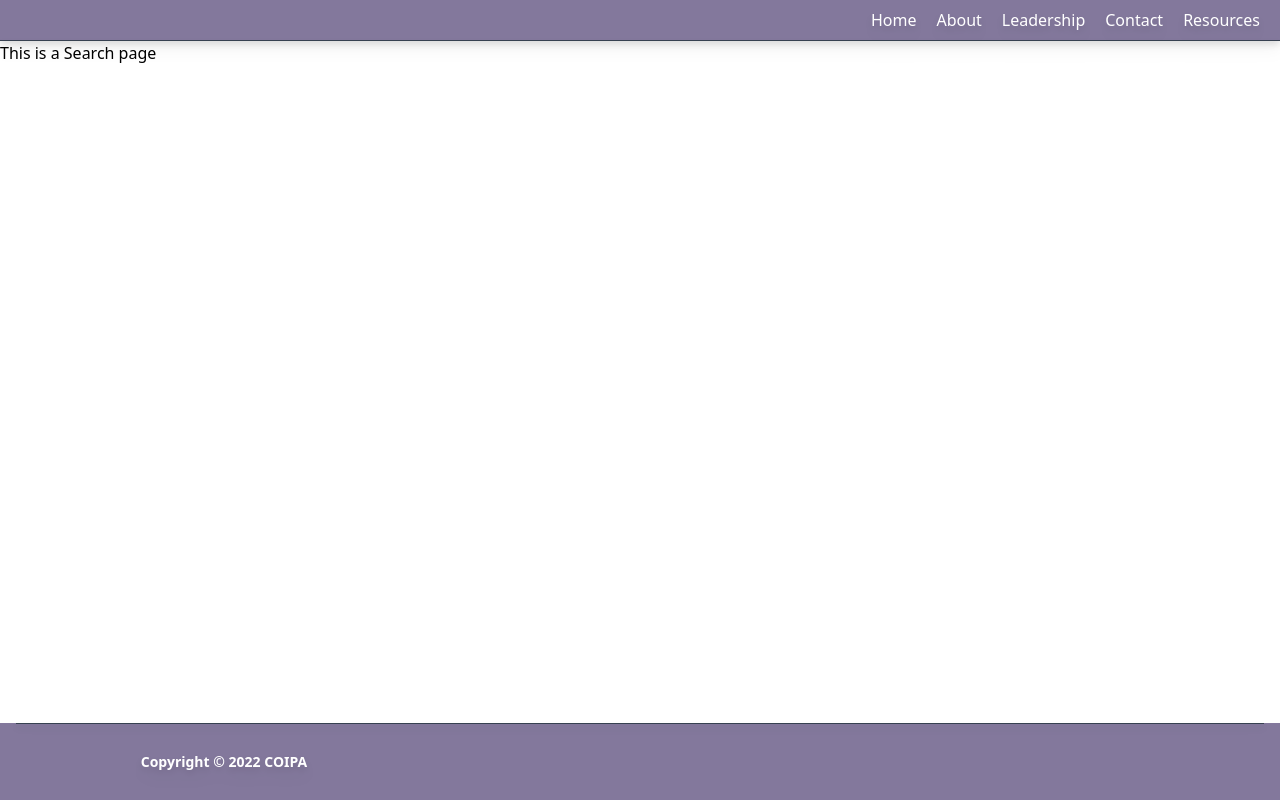
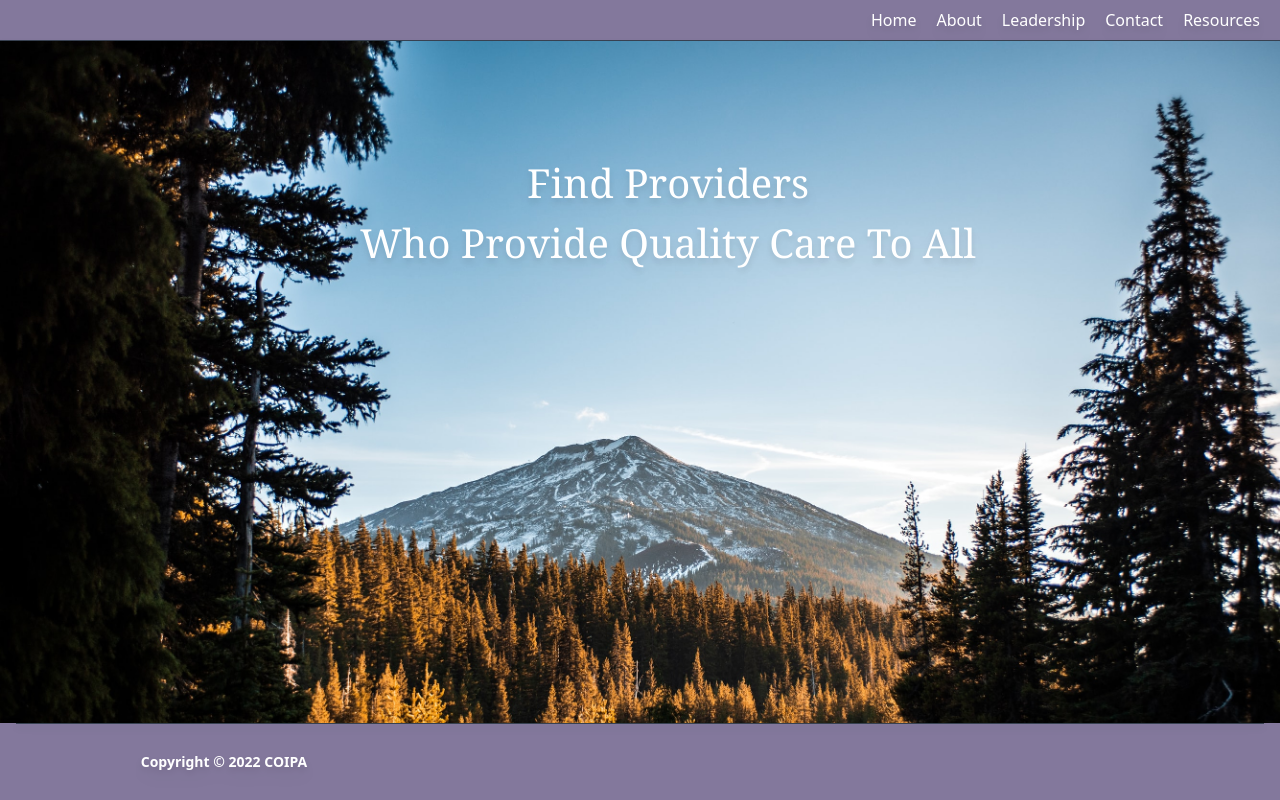
Before and after one commit to adrianna157/provider-search, a Vue app: page /search in a window 1280 px wide. Built offline with nearby package versions, Linux system fonts and the light colour scheme.

Commit message:
add h1 tag to home page

```diff
--- /dev/null
+++ b/src/components/SearchBar.vue
@@ -0,0 +1,7 @@
+<template lang="">
+  <div></div>
+</template>
+<script>
+export default {};
+</script>
+<style lang=""></style>
--- a/src/views/HomeView.vue
+++ b/src/views/HomeView.vue
@@ -1,5 +1,5 @@
 <template>
-  <div class="columns-2 gap-0">
+  <div class="fixed columns-2 gap-0">
     <img
       class="relative h-large w-large top-0 drop-shadow-lg"
       src="@/assets/bachelor.jpeg"
--- a/src/views/SearchView.vue
+++ b/src/views/SearchView.vue
@@ -1,5 +1,10 @@
 <template>
-  <div class="about">
-    <h1>This is a Search page</h1>
+  <div class="fixed bg-bachelor bg-cover h-screen w-full">
+    <div
+      class="text-center text-white text-georgia font-['georgia'] text-large mt-28 ml-14 drop-shadow-lg"
+    >
+      <h1>Find Providers</h1>
+      <h1>Who Provide Quality Care To All</h1>
+    </div>
   </div>
 </template>
--- a/tailwind.config.js
+++ b/tailwind.config.js
@@ -27,6 +27,10 @@ module.exports = {
         georgia: ["Georgia"],
         welcome: ["Arial"],
       },
+      backgroundImage: {
+        bachelor: "url('../assets/bachelor.jpeg')",
+        half: "50%",
+      },
     },
   },
   plugins: [],
```
